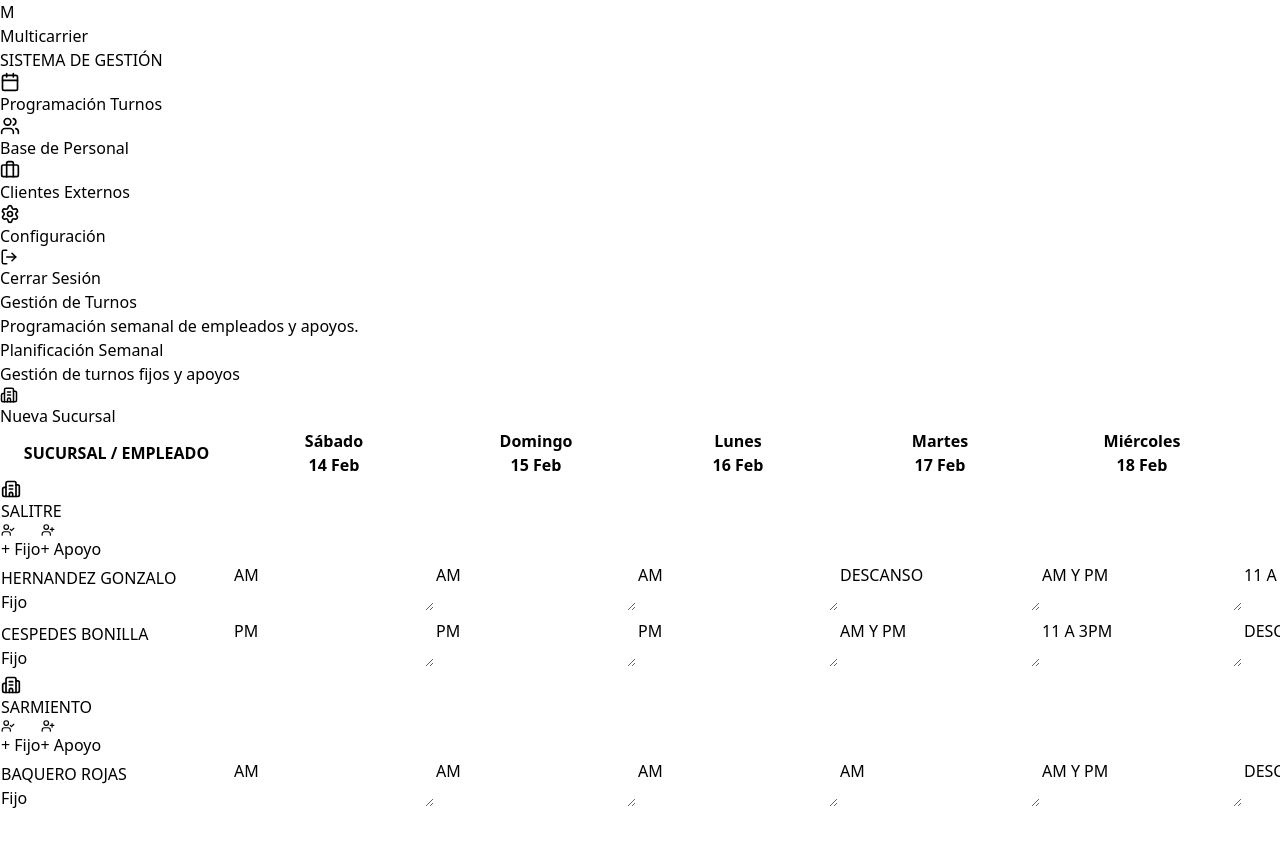
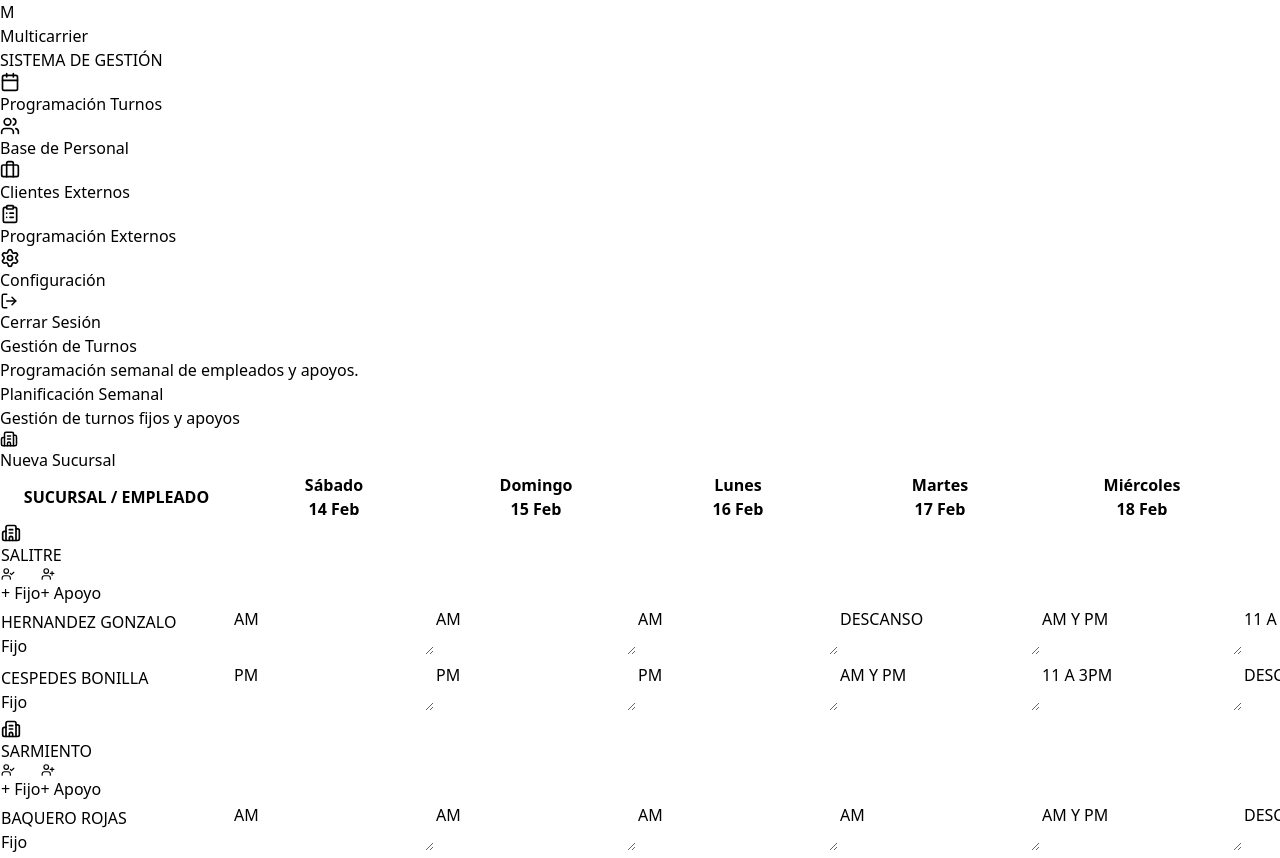
Before and after one commit to ReyMartinez2002/Web-Turnos-Multicarrier, a React (Vite) app in the folder Frontend/: page / in a window 1280 px wide. Shown: the top 858 px of the page. Before the commit the page ends 814 px from the top, so only its background shows below. Built offline with nearby package versions, Linux system fonts and the light colour scheme.

Commit message:
feat: agregar botón de Programación Externos en el componente Sidebar

```diff
--- a/Frontend/src/components/Sidebar.tsx
+++ b/Frontend/src/components/Sidebar.tsx
@@ -1,7 +1,6 @@
 import React from 'react';
-import { Users, Calendar, Settings, LogOut, Briefcase } from 'lucide-react';
+import { Users, Calendar, Settings, LogOut, Briefcase, ClipboardList } from 'lucide-react'; // <--- Agrega ClipboardList
 
-// 1. ESTA PARTE ES LA CLAVE PARA ARREGLAR EL ERROR EN APP.TSX
 interface SidebarProps {
   setVista: (vista: string) => void;
   vistaActual: string;
@@ -14,7 +13,6 @@ interface SidebarItemProps {
   onClick?: () => void;
 }
 
-// 2. Aquí aplicamos la interface al componente
 const Sidebar: React.FC<SidebarProps> = ({ setVista, vistaActual }) => {
   return (
     <aside className="h-screen w-64 bg-white border-r border-gray-200 flex flex-col fixed left-0 top-0 z-30">
@@ -48,6 +46,14 @@ const Sidebar: React.FC<SidebarProps> = ({ setVista, vistaActual }) => {
           onClick={() => setVista('clientes')}
         />
 
+        {/* --- NUEVO BOTÓN --- */}
+        <SidebarItem
+          icon={<ClipboardList size={20} />}
+          text="Programación Externos"
+          active={vistaActual === 'externos'}
+          onClick={() => setVista('externos')}
+        />
+
         <div className="pt-4 mt-4 border-t border-gray-100">
            <SidebarItem icon={<Settings size={20} />} text="Configuración" />
         </div>
@@ -63,7 +69,6 @@ const Sidebar: React.FC<SidebarProps> = ({ setVista, vistaActual }) => {
   );
 };
 
-// Componente para los botones individuales
 const SidebarItem: React.FC<SidebarItemProps> = ({ icon, text, active = false, onClick }) => (
   <div
     onClick={onClick}
```
